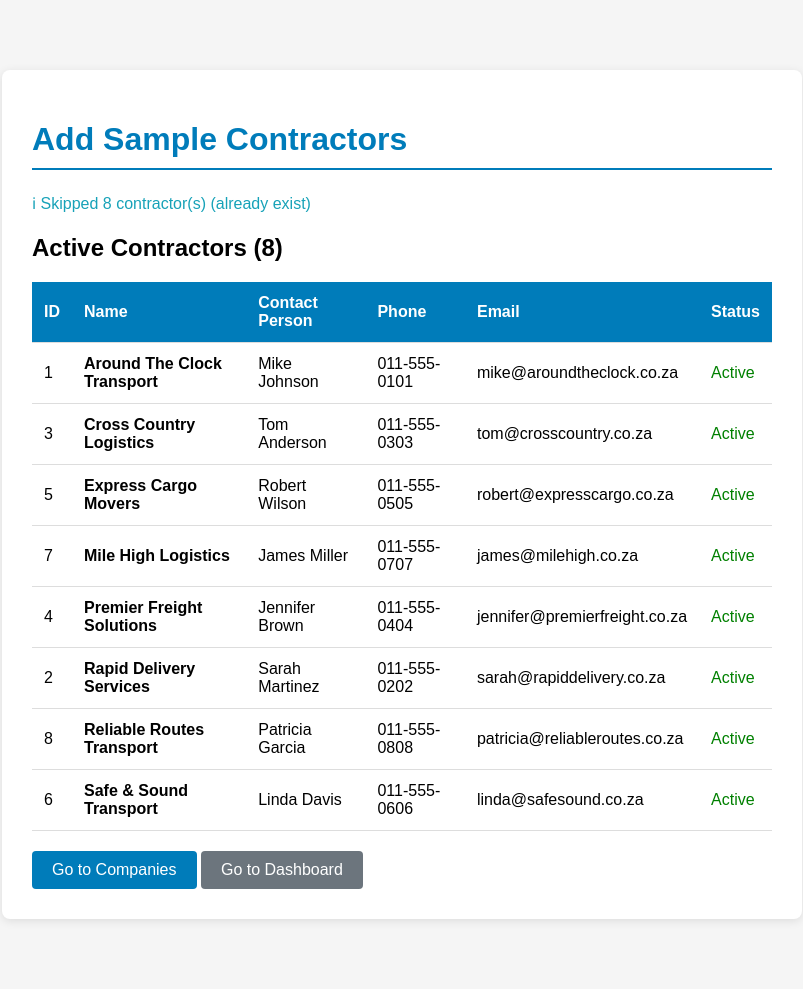
After one commit to deviank/logistix, a PHP site: page /logistics-app/add_contractors.php in a window 1280 px wide. The commit adds this page. Shown: the whole page, without its empty margins (238-1041 px from the left). Run offline with PHP 8.4, Linux system fonts and the light colour scheme; data comes from the database, SQL or seed files in the repository; both versions use the stored data as it was after the commit.

Commit message:
Add contractor management feature to loadsheet forms
- Added contractor dropdown next to delivery method in loadsheet creation modal
- Created contractors table in database to store contractor information
- Added ability to add new contractors on the fly with a dedicated modal
- Contractors dropdown only shows existing contractors from the system
- Added backend API endpoints to fetch and create contractors
- Included script to populate database with 8 sample contractors
- Updated JavaScript to handle contractor selection and dynamic form display

```diff
--- /dev/null
+++ b/add_contractors.php
@@ -0,0 +1,217 @@
+<?php
+/**
+ * Add Sample Contractors to Database
+ * Run this file once to add sample contractors: http://localhost/logistics-app/add_contractors.php
+ */
+
+// Start session
+session_start();
+
+// Include configuration
+require_once 'config/database.php';
+
+// Initialize database connection
+try {
+    $db = new Database();
+
+    // Sample contractors data
+    $contractors = [
+        ['name' => 'Around The Clock Transport', 'contact_person' => 'Mike Johnson', 'phone' => '011-555-0101', 'email' => 'mike@aroundtheclock.co.za'],
+        ['name' => 'Rapid Delivery Services', 'contact_person' => 'Sarah Martinez', 'phone' => '011-555-0202', 'email' => 'sarah@rapiddelivery.co.za'],
+        ['name' => 'Cross Country Logistics', 'contact_person' => 'Tom Anderson', 'phone' => '011-555-0303', 'email' => 'tom@crosscountry.co.za'],
+        ['name' => 'Premier Freight Solutions', 'contact_person' => 'Jennifer Brown', 'phone' => '011-555-0404', 'email' => 'jennifer@premierfreight.co.za'],
+        ['name' => 'Express Cargo Movers', 'contact_person' => 'Robert Wilson', 'phone' => '011-555-0505', 'email' => 'robert@expresscargo.co.za'],
+        ['name' => 'Safe & Sound Transport', 'contact_person' => 'Linda Davis', 'phone' => '011-555-0606', 'email' => 'linda@safesound.co.za'],
+        ['name' => 'Mile High Logistics', 'contact_person' => 'James Miller', 'phone' => '011-555-0707', 'email' => 'james@milehigh.co.za'],
+        ['name' => 'Reliable Routes Transport', 'contact_person' => 'Patricia Garcia', 'phone' => '011-555-0808', 'email' => 'patricia@reliableroutes.co.za']
+    ];
+
+    $inserted = 0;
+    $skipped = 0;
+    $errors = [];
+
+    // Check if contractors table exists, create it if it doesn't
+    $tableExists = $db->fetchOne("SHOW TABLES LIKE 'contractors'");
+    if (!$tableExists) {
+        // Create contractors table
+        $createTableSQL = "
+            CREATE TABLE IF NOT EXISTS contractors (
+                id INT AUTO_INCREMENT PRIMARY KEY,
+                name VARCHAR(255) NOT NULL,
+                contact_person VARCHAR(255),
+                phone VARCHAR(50),
+                email VARCHAR(255),
+                status ENUM('active', 'inactive') DEFAULT 'active',
+                created_at TIMESTAMP DEFAULT CURRENT_TIMESTAMP,
+                updated_at TIMESTAMP DEFAULT CURRENT_TIMESTAMP ON UPDATE CURRENT_TIMESTAMP
+            )
+        ";
+        try {
+            $db->query($createTableSQL);
+            $tableCreated = true;
+        } catch (Exception $e) {
+            die('<h2 style="color: red;">Error creating contractors table: ' . htmlspecialchars($e->getMessage()) . '</h2>');
+        }
+    } else {
+        $tableCreated = false;
+    }
+
+    // Insert each contractor
+    foreach ($contractors as $contractor) {
+        // Check if contractor already exists
+        $existing = $db->fetchOne("SELECT id FROM contractors WHERE name = ?", [$contractor['name']]);
+
+        if (!$existing) {
+            // Insert new contractor
+            $contractorData = [
+                'name' => $contractor['name'],
+                'contact_person' => $contractor['contact_person'],
+                'phone' => $contractor['phone'],
+                'email' => $contractor['email'],
+                'status' => 'active',
+                'created_at' => date('Y-m-d H:i:s')
+            ];
+
+            $result = $db->insert('contractors', $contractorData);
+            if ($result) {
+                $inserted++;
+            } else {
+                $errors[] = $contractor['name'];
+            }
+        } else {
+            $skipped++;
+        }
+    }
+
+    // Get all active contractors
+    $allContractors = $db->fetchAll("SELECT * FROM contractors WHERE status = 'active' ORDER BY name");
+
+    ?>
+    <!DOCTYPE html>
+    <html>
+    <head>
+        <title>Add Contractors - Logistics App</title>
+        <style>
+            body {
+                font-family: Arial, sans-serif;
+                max-width: 800px;
+                margin: 50px auto;
+                padding: 20px;
+                background: #f5f5f5;
+            }
+            .container {
+                background: white;
+                padding: 30px;
+                border-radius: 8px;
+                box-shadow: 0 2px 10px rgba(0,0,0,0.1);
+            }
+            h1 {
+                color: #007cba;
+                border-bottom: 2px solid #007cba;
+                padding-bottom: 10px;
+            }
+            .success {
+                color: #28a745;
+                font-weight: bold;
+                margin: 15px 0;
+            }
+            .info {
+                color: #17a2b8;
+                margin: 15px 0;
+            }
+            .error {
+                color: #dc3545;
+                margin: 15px 0;
+            }
+            table {
+                width: 100%;
+                border-collapse: collapse;
+                margin-top: 20px;
+            }
+            th, td {
+                padding: 12px;
+                text-align: left;
+                border-bottom: 1px solid #ddd;
+            }
+            th {
+                background: #007cba;
+                color: white;
+            }
+            tr:hover {
+                background: #f8f9fa;
+            }
+            .btn {
+                display: inline-block;
+                padding: 10px 20px;
+                background: #007cba;
+                color: white;
+                text-decoration: none;
+                border-radius: 4px;
+                margin-top: 20px;
+            }
+            .btn:hover {
+                background: #005a87;
+            }
+        </style>
+    </head>
+    <body>
+        <div class="container">
+            <h1>Add Sample Contractors</h1>
+
+            <?php if (isset($tableCreated) && $tableCreated): ?>
+                <div class="success">✓ Contractors table created successfully</div>
+            <?php endif; ?>
+
+            <?php if ($inserted > 0): ?>
+                <div class="success">✓ Successfully inserted <?php echo $inserted; ?> contractor(s)</div>
+            <?php endif; ?>
+
+            <?php if ($skipped > 0): ?>
+                <div class="info">ℹ Skipped <?php echo $skipped; ?> contractor(s) (already exist)</div>
+            <?php endif; ?>
+
+            <?php if (!empty($errors)): ?>
+                <div class="error">✗ Error inserting: <?php echo implode(', ', $errors); ?></div>
+            <?php endif; ?>
+
+            <?php if (count($allContractors) > 0): ?>
+                <h2>Active Contractors (<?php echo count($allContractors); ?>)</h2>
+                <table>
+                    <thead>
+                        <tr>
+                            <th>ID</th>
+                            <th>Name</th>
+                            <th>Contact Person</th>
+                            <th>Phone</th>
+                            <th>Email</th>
+                            <th>Status</th>
+                        </tr>
+                    </thead>
+                    <tbody>
+                        <?php foreach ($allContractors as $contractor): ?>
+                            <tr>
+                                <td><?php echo $contractor['id']; ?></td>
+                                <td><strong><?php echo htmlspecialchars($contractor['name']); ?></strong></td>
+                                <td><?php echo htmlspecialchars($contractor['contact_person'] ?? '-'); ?></td>
+                                <td><?php echo htmlspecialchars($contractor['phone'] ?? '-'); ?></td>
+                                <td><?php echo htmlspecialchars($contractor['email'] ?? '-'); ?></td>
+                                <td><span style="color: green;"><?php echo ucfirst($contractor['status']); ?></span></td>
+                            </tr>
+                        <?php endforeach; ?>
+                    </tbody>
+                </table>
+            <?php else: ?>
+                <div class="info">No contractors found in database.</div>
+            <?php endif; ?>
+
+            <a href="?page=companies" class="btn">Go to Companies</a>
+            <a href="index.php" class="btn" style="background: #6c757d;">Go to Dashboard</a>
+        </div>
+    </body>
+    </html>
+    <?php
+
+} catch (Exception $e) {
+    die('<h2 style="color: red;">Error: ' . htmlspecialchars($e->getMessage()) . '</h2>');
+}
+?>
```
Also changed, not shown: assets/js/app.js (+204 -4 lines), classes/LogisticsApp.php (+60 -1 lines), insert_contractors.sql (added, +19 -0 lines), setup.sql (+23 -0 lines), templates/companies.php (+45 -0 lines).
